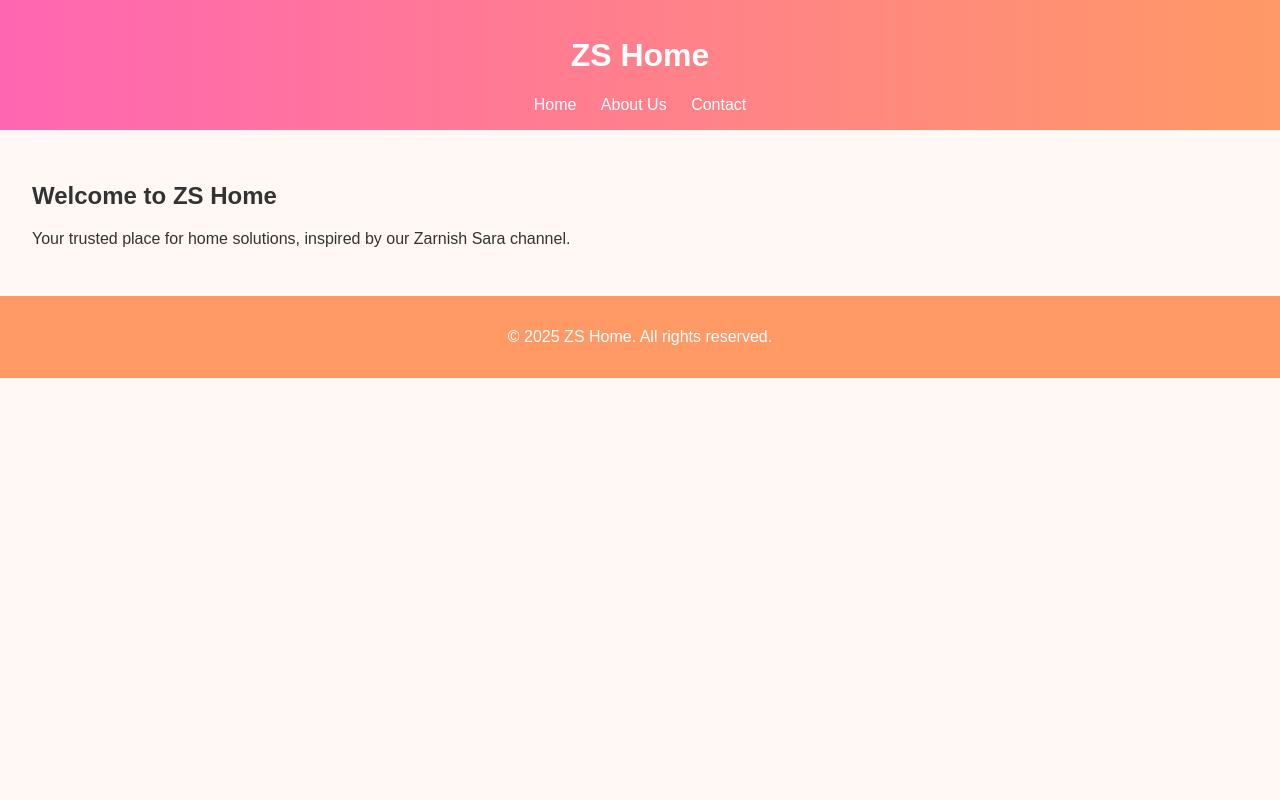
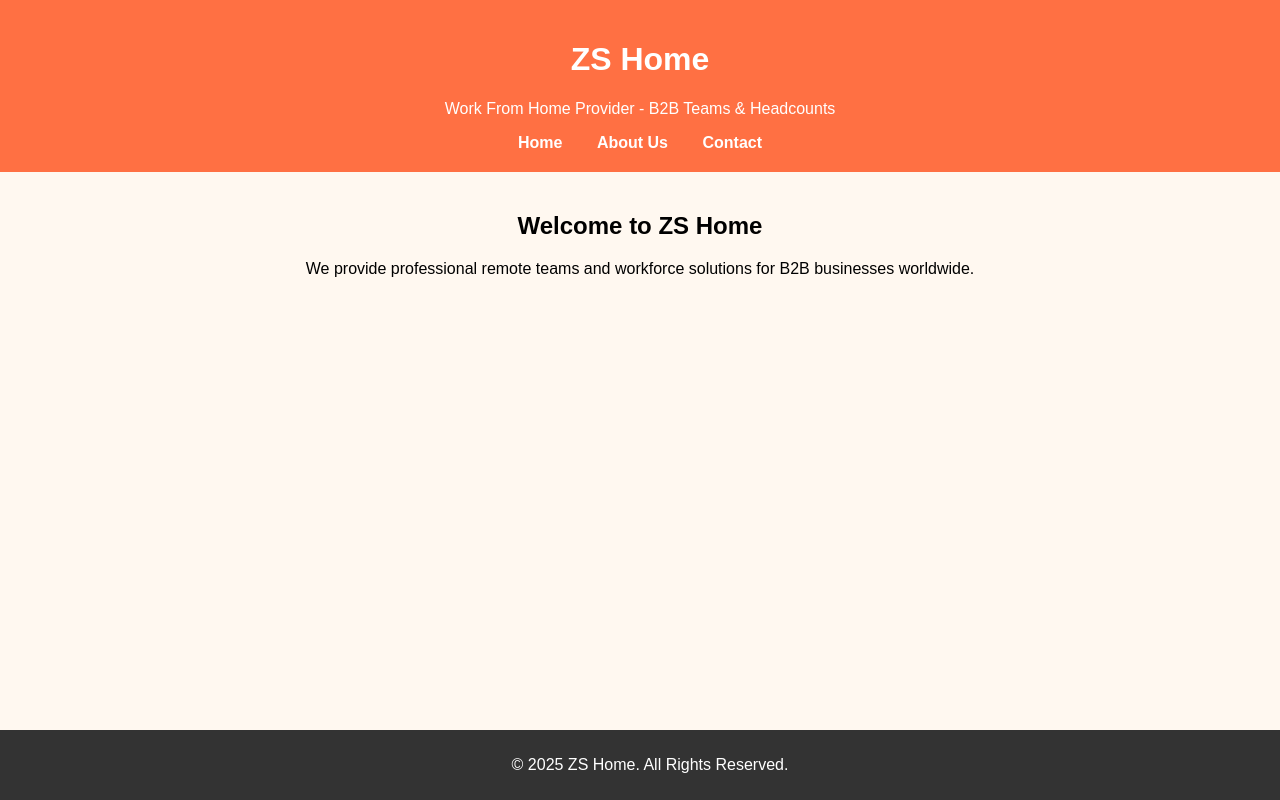
Before and after one commit to syedifty-dot/ZS-Home, a plain HTML site: page index.html in a window 1280 px wide. Drawn offline with Linux system fonts and the light colour scheme.

Commit message:
Add files via upload

```diff
--- a/index.html
+++ b/index.html
@@ -1,28 +1,58 @@
+
 <!DOCTYPE html>
-<html lang="en">
+<html>
 <head>
-    <meta charset="UTF-8">
-    <meta name="viewport" content="width=device-width, initial-scale=1.0">
-    <title>ZS Home</title>
-    <link rel="stylesheet" href="style.css">
+    <title>ZS Home - B2B Remote Teams</title>
+    <style>
+        body {
+            font-family: Arial, sans-serif;
+            background-color: #fff8f0;
+            margin: 0;
+            padding: 0;
+        }
+        header {
+            background-color: #ff7043;
+            padding: 20px;
+            text-align: center;
+            color: white;
+        }
+        nav a {
+            margin: 0 15px;
+            text-decoration: none;
+            color: white;
+            font-weight: bold;
+        }
+        .content {
+            padding: 20px;
+            text-align: center;
+        }
+        footer {
+            background-color: #333;
+            color: white;
+            text-align: center;
+            padding: 10px;
+            position: fixed;
+            width: 100%;
+            bottom: 0;
+        }
+    </style>
 </head>
 <body>
     <header>
         <h1>ZS Home</h1>
+        <p>Work From Home Provider - B2B Teams & Headcounts</p>
         <nav>
             <a href="index.html">Home</a>
             <a href="about.html">About Us</a>
             <a href="contact.html">Contact</a>
         </nav>
     </header>
-    <main>
-        <section>
-            <h2>Welcome to ZS Home</h2>
-            <p>Your trusted place for home solutions, inspired by our Zarnish Sara channel.</p>
-        </section>
-    </main>
+    <div class="content">
+        <h2>Welcome to ZS Home</h2>
+        <p>We provide professional remote teams and workforce solutions for B2B businesses worldwide.</p>
+    </div>
     <footer>
-        <p>© 2025 ZS Home. All rights reserved.</p>
+        <p>&copy; 2025 ZS Home. All Rights Reserved.</p>
     </footer>
 </body>
 </html>
```
Also changed, not shown: about.html (+5 -21 lines), contact.html (+7 -33 lines).
